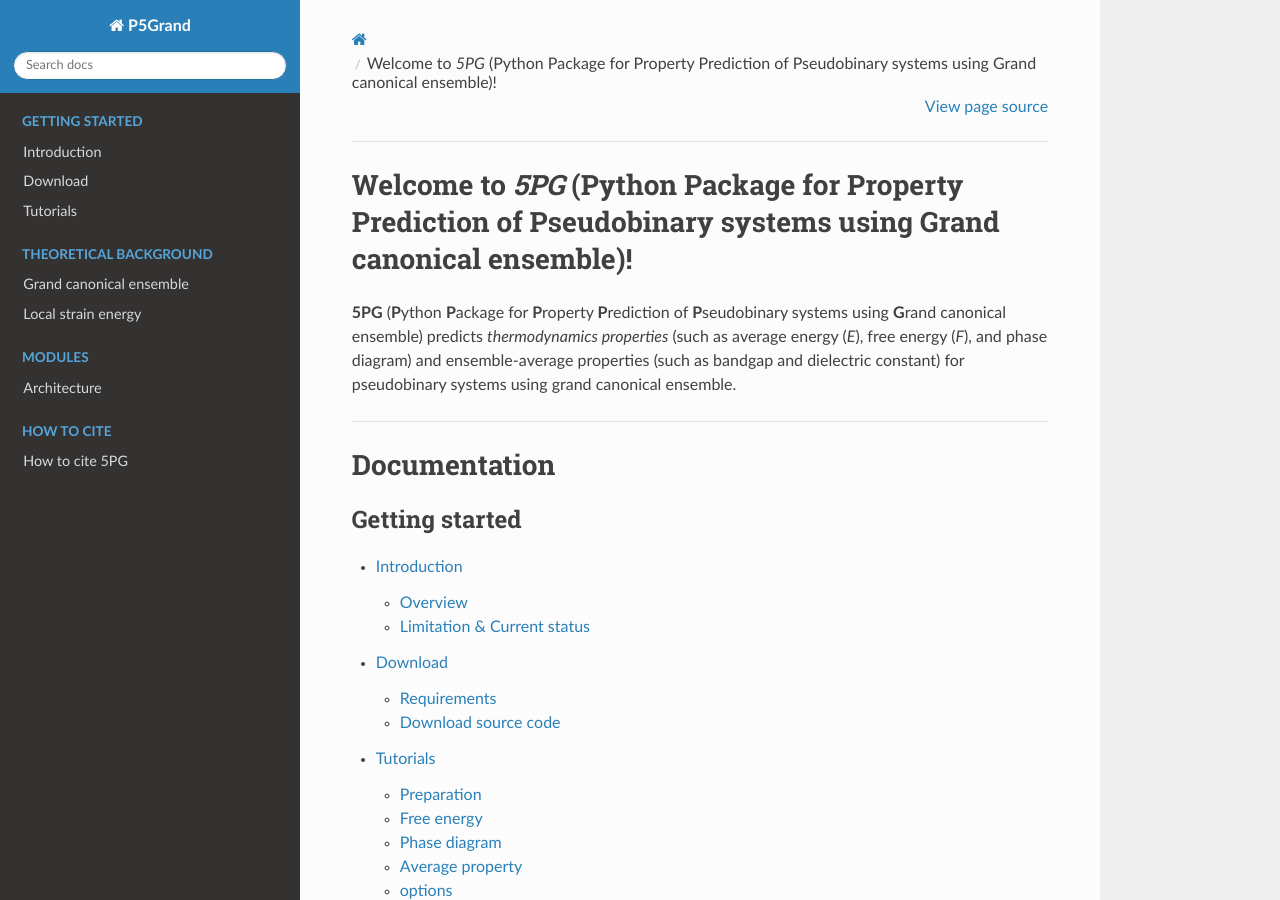
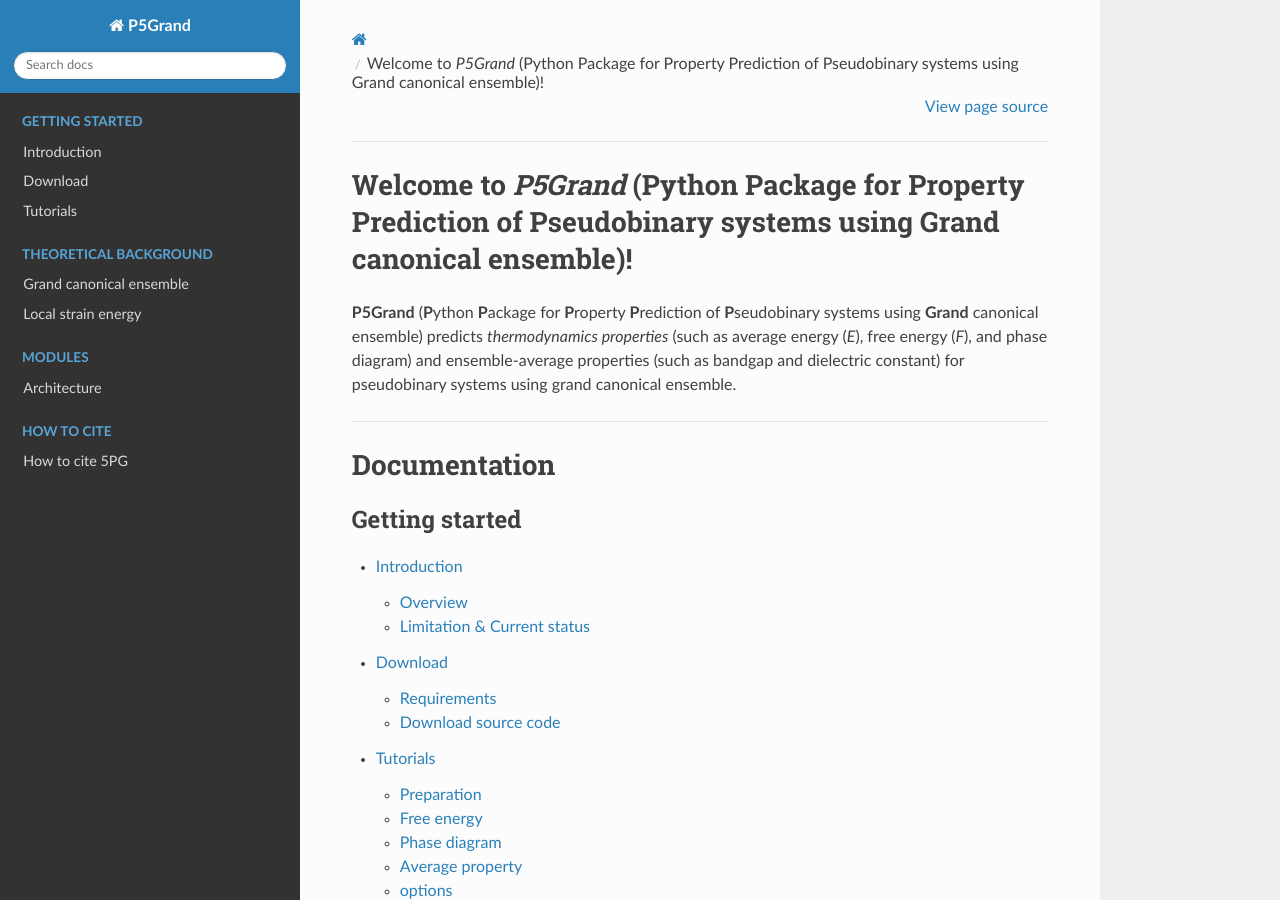
Before and after one commit to Han-Gyuseung/5PG, a Sphinx documentation site: the page built from docs/source/index.rst, in a window 1280 px wide and 900 px high. Built offline with Sphinx 7.4.7 and the Read the Docs theme 2.0.0, drawn with Linux system fonts in a browser that asks for light colours.

Commit message:
Update index.rst

```diff
--- a/docs/source/index.rst
+++ b/docs/source/index.rst
@@ -1,12 +1,12 @@
-.. 5PG documentation master file, created by
+.. P5Grand documentation master file, created by
    sphinx-quickstart on Tue Jul  6 11:01:50 2021.
    You can adapt this file completely to your liking, but it should at least
    contain the root `toctree` directive.
 
-Welcome to *5PG* (Python Package for Property Prediction of Pseudobinary systems using Grand canonical ensemble)!
+Welcome to *P5Grand* (Python Package for Property Prediction of Pseudobinary systems using Grand canonical ensemble)!
 =========================================
 
-**5PG** (**P**\ ython **P**\ ackage for **P**\ roperty **P**\ rediction of **P**\ seudobinary systems using **G**\ rand canonical ensemble) predicts *thermodynamics properties* (such as average energy (*E*), free energy (*F*), and phase diagram) and ensemble-average properties (such as bandgap and dielectric constant) for pseudobinary systems using grand canonical ensemble.
+**P5Grand** (**P**\ ython **P**\ ackage for **P**\ roperty **P**\ rediction of **P**\ seudobinary systems using **Grand** canonical ensemble) predicts *thermodynamics properties* (such as average energy (*E*), free energy (*F*), and phase diagram) and ensemble-average properties (such as bandgap and dielectric constant) for pseudobinary systems using grand canonical ensemble.
 
 .. .. image:: _static/abstract.png
 
```
